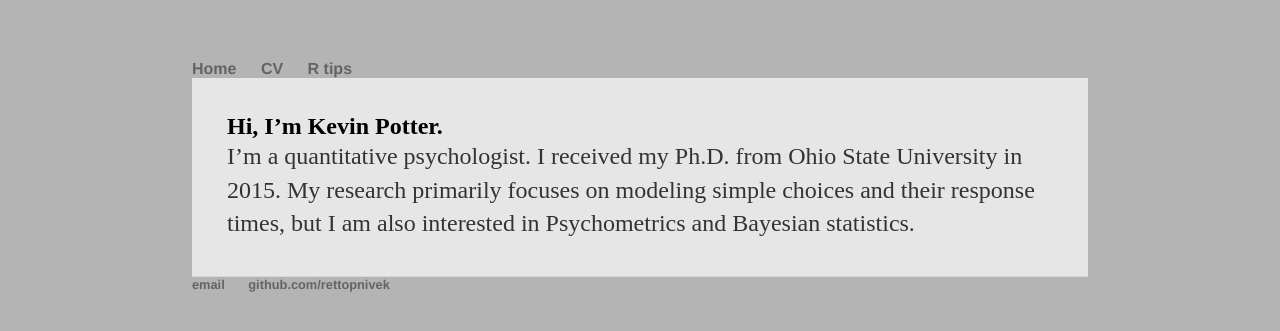
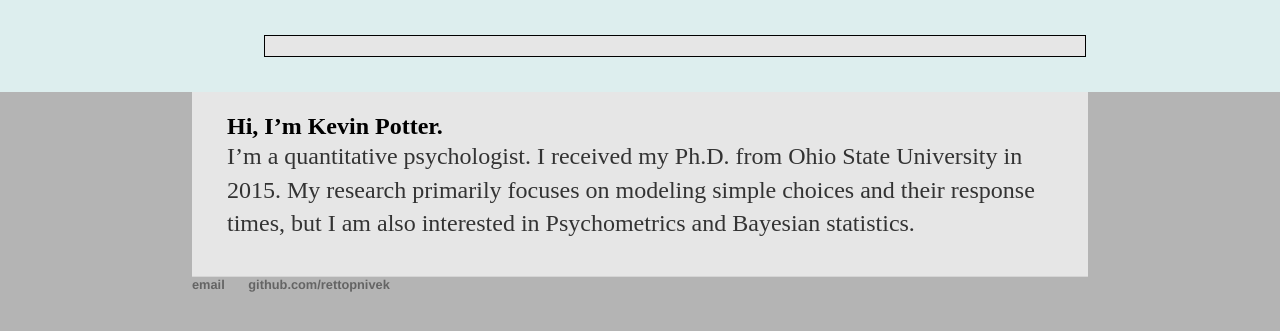
Before and after one commit to rettopnivek/rettopnivek.github.io, a Jekyll site: the page built from index.md, in a window 1280 px wide. Shown: the top 331 px of the page. Built offline with Jekyll 4.4.1, drawn with Linux system fonts in a browser that asks for light colours.

Commit message:
Added banner.

```diff
--- a/_layouts/default.html
+++ b/_layouts/default.html
@@ -9,8 +9,9 @@
                         <script src="http://rettopnivek.github.io/highlights/highlight.pack.js"></script>
                         <!-- Using Highight.js https://highlightjs.org/usage/-->
                         <script>
-                          hljs.initHighlightingOnLoad();
+                                hljs.initHighlightingOnLoad();
                         </script>
+                        <!-- Style for banner -->
                         <style type="text/css" media="screen">
                                 * {
                                         margin: 0;
@@ -35,6 +36,12 @@
                         </style>
 		</head>
 		<body>
+			<!-- Banner -->
+			<div id="banner">
+                                <div id="banner-content">
+
+                                </div>
+                        </div>
 			<nav>
 	    		<ul>
 	        		<li><a href="/">Home</a></li>
```
